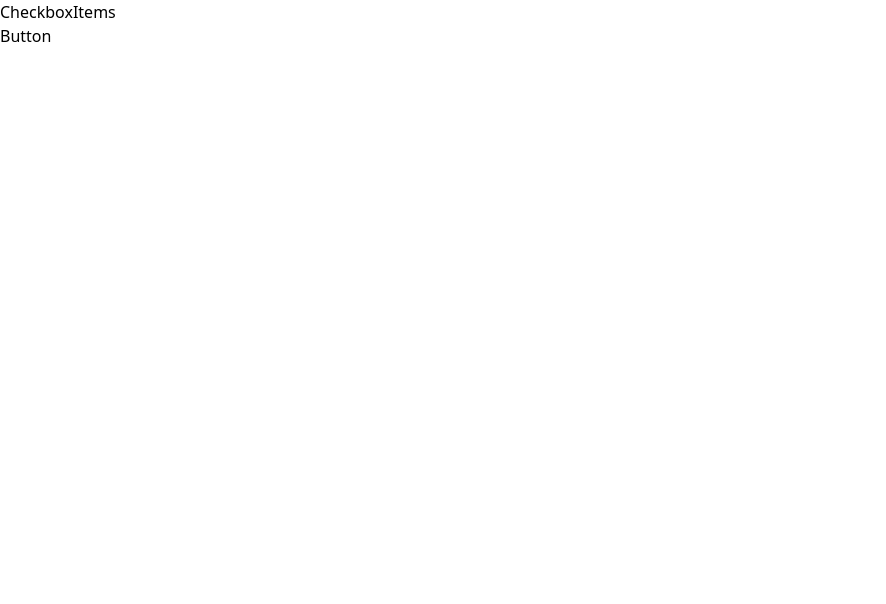
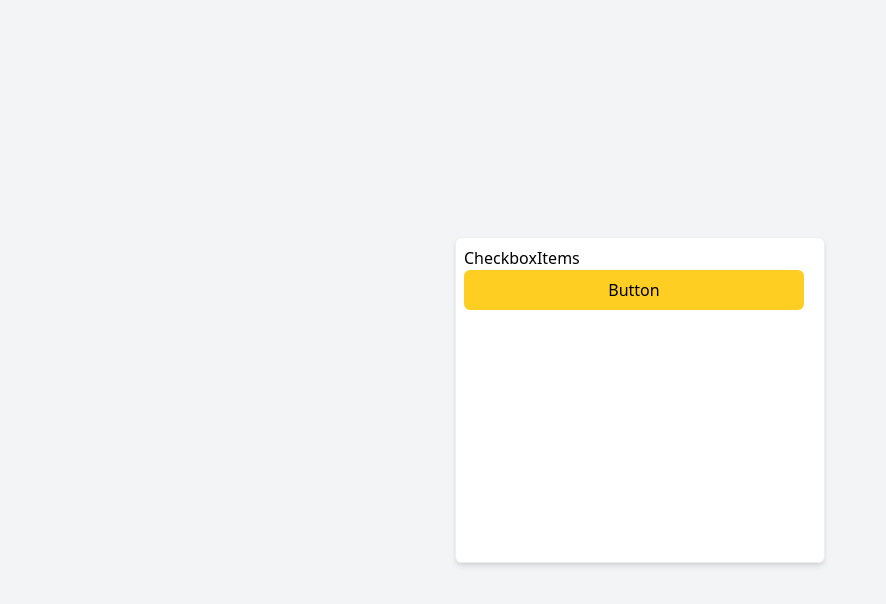
Before and after one commit to abdishukri-105/shukri-frontend-test, a React (Vite) app: page / in a window 1280 px wide. Shown: the top 604 px of the page, without its empty margins (0-886 px from the left). Built offline with nearby package versions, Linux system fonts and the light colour scheme.

Commit message:
style the page, defined style for checkboxcard, and styled button

```diff
--- a/src/App.jsx
+++ b/src/App.jsx
@@ -6,9 +6,11 @@ function App() {
 
 
   return (
-    <>
-    <CheckboxCard />
-    </>
+
+    <div className='flex items-center justify-center min-h-screen bg-gray-100' >
+      <CheckboxCard />
+    </div>
+
   )
 }
 
--- a/src/components/Button.jsx
+++ b/src/components/Button.jsx
@@ -2,7 +2,9 @@
 
 const Button = () => {
   return (
-    <div>Button</div>
+    <div className="relative flex justify-center items-center px-5 py-2.5 gap-2.5 w-[340px] h-[40px] bg-[#FFCE22] rounded-md hover:bg-[#FFD84D]">
+        Button
+    </div>
   )
 }
 
--- /dev/null
+++ b/src/components/Checkbox.jsx
@@ -0,0 +1,11 @@
+
+
+const Checkbox = () => {
+  return (
+    <div className="bg-white w-[25px] h-[25px] rounded-[6px]">
+
+    </div>
+  );
+};
+
+export default Checkbox;
--- a/src/components/CheckboxCard.jsx
+++ b/src/components/CheckboxCard.jsx
@@ -3,10 +3,10 @@ import CheckboxItems from "./CheckboxItems"
 
 const CheckboxCard = () => {
   return (
-    <div>
+    <div className="relative bg-white w-[370px] h-[326px] mx-[104px] my-[85px] p-2 border border-[#EEEEEE] shadow-md rounded-md box-border flex flex-col items-start">
         <CheckboxItems/>
         <Button />
-        </div>
+    </div>
   )
 }
 
```
